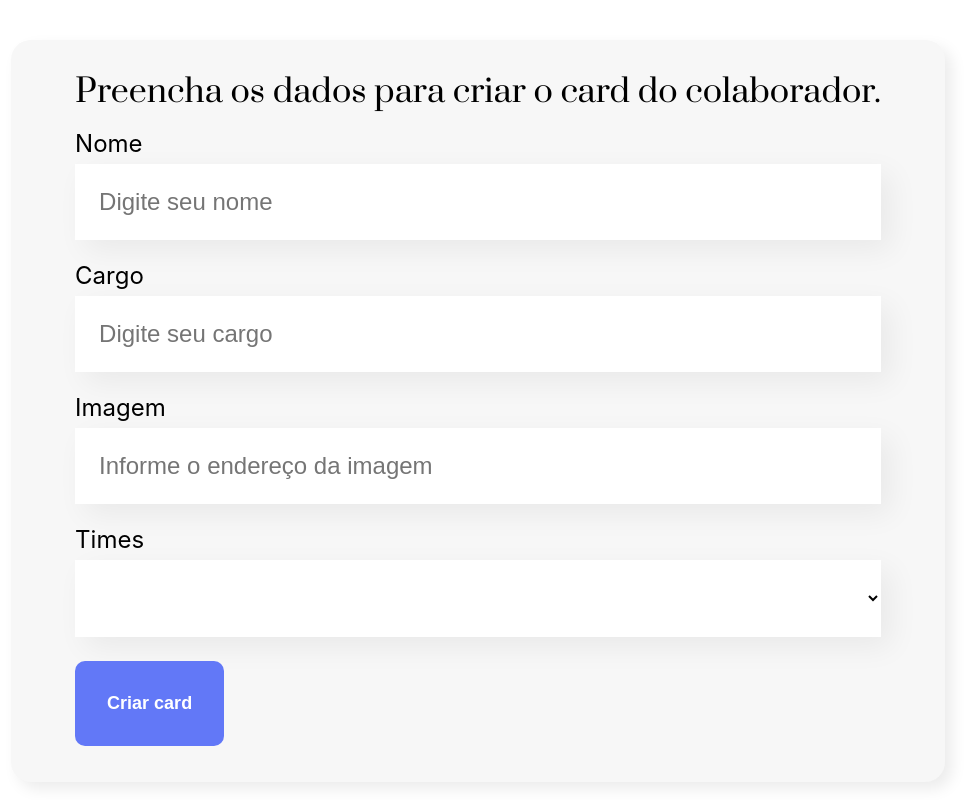
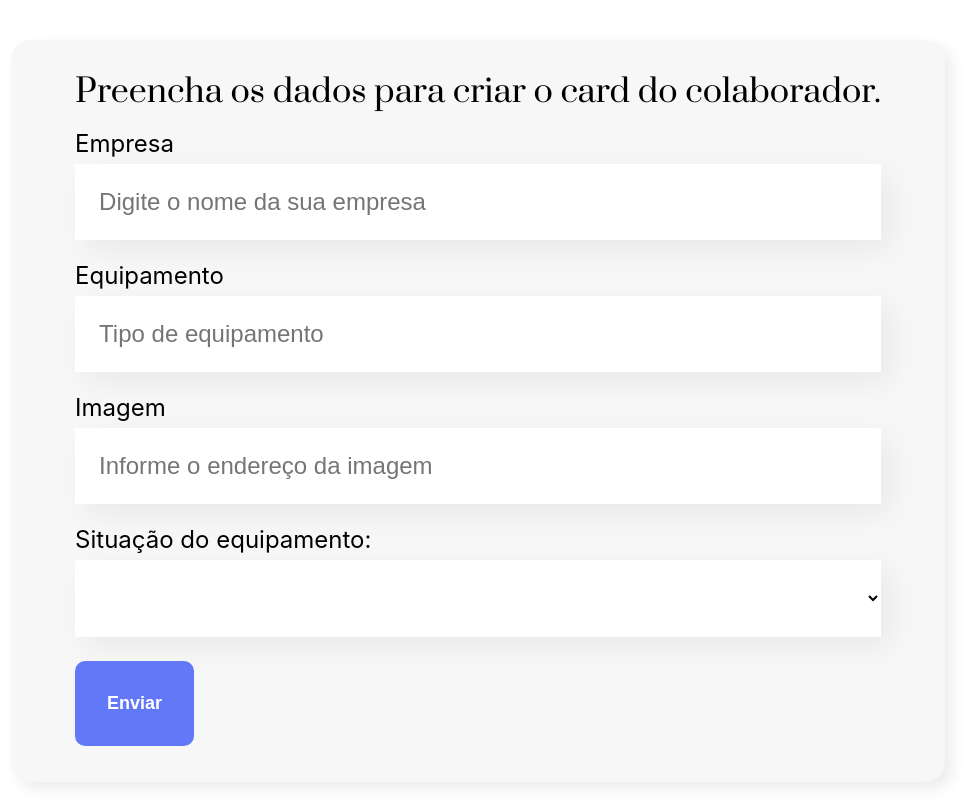
Before and after one commit to kauanguilhermesantos/hackathon-trilhas, a React (Create React App) app in the folder front/: page / in a window 1280 px wide. Shown: the part 600-1400 px from the top of the page, without its empty margins (162-1142 px from the left). Built offline with nearby package versions, Linux system fonts and the light colour scheme; the HTML template or start-up script is replaced by a standard one.

Commit message:
aleteração no formliario

```diff
--- a/front/src/App.js
+++ b/front/src/App.js
@@ -10,13 +10,10 @@ import Mapa from './componentes/Mapa';
 
 function App() {
     const times = [
-        { nome: 'Programação', corPrimaria: '#D9F7E9', corSecundaria: '#57C278' },
-        { nome: 'Front-End', corPrimaria: '#E8F8FF', corSecundaria: '#82CFFA' },
-        { nome: 'Data Science', corPrimaria: '#F0F8E2', corSecundaria: '#A6D157' },
-        { nome: 'Devops', corPrimaria: '#FDE7E8', corSecundaria: '#E06B69' },
-        { nome: 'UX e Design', corPrimaria: '#FAE9F5', corSecundaria: '#DB6EBF' },
-        { nome: 'Mobile', corPrimaria: '#FFF5D9', corSecundaria: '#FFBA05' },
-        { nome: 'Inovação e Gestão', corPrimaria: '#FFEEDF', corSecundaria: '#FF8A29' },
+        { nome: 'Consrvado', corPrimaria: '#D9F7E9', corSecundaria: '#57C278' },
+        { nome: 'recuperavel - apresenta defeito', corPrimaria: '#E8F8FF', corSecundaria: '#82CFFA' },
+        { nome: 'Não recuperavel', corPrimaria: '#F0F8E2', corSecundaria: '#A6D157' },
+
     ];
  // um card incial
     const inicial = [
--- a/front/src/componentes/Formulario/index.js
+++ b/front/src/componentes/Formulario/index.js
@@ -28,14 +28,14 @@ const Formulario = ({aoCadastrar, times}) => {
                 <h2>Preencha os dados para criar o card do colaborador.</h2>
                 <CampoTexto
                     obrigatorio={true}
-                    label='Nome'
-                    placeholder='Digite seu nome '
+                    label='Empresa'
+                    placeholder='Digite o nome da sua empresa '
                     valor={nome}
                     aoAlterado={valor => setNome(valor)}/>
                 <CampoTexto
                     obrigatorio={true}
-                    label='Cargo'
-                    placeholder='Digite seu cargo '
+                    label='Equipamento'
+                    placeholder='Tipo de equipamento '
                     valor={cargo}
                     aoAlterado={valor => setCargo(valor)}/>
                 <CampoTexto
@@ -44,11 +44,11 @@ const Formulario = ({aoCadastrar, times}) => {
                     aoAlterado={valor => setImagem(valor)}/>
                 <ListaSuspensa
                     obrigatorio={true}
-                    label='Times'
+                    label='Situação do equipamento:'
                     items={times}
                     valor={time}
                     aoAlterado={valor => setTime(valor)}/>
-                <Botao texto='Criar card' />
+                <Botao texto='Enviar' />
             </form>
         </section>
     )
```
